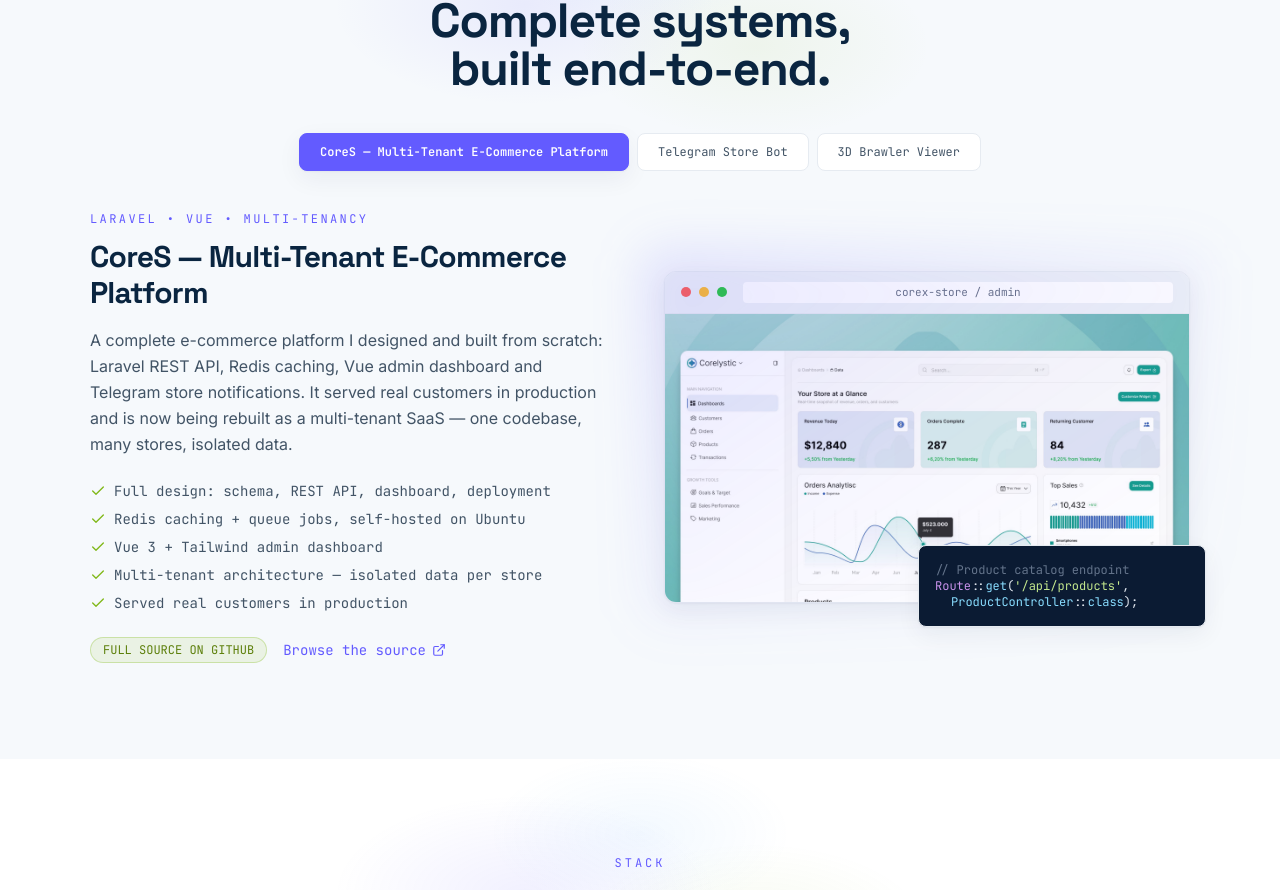
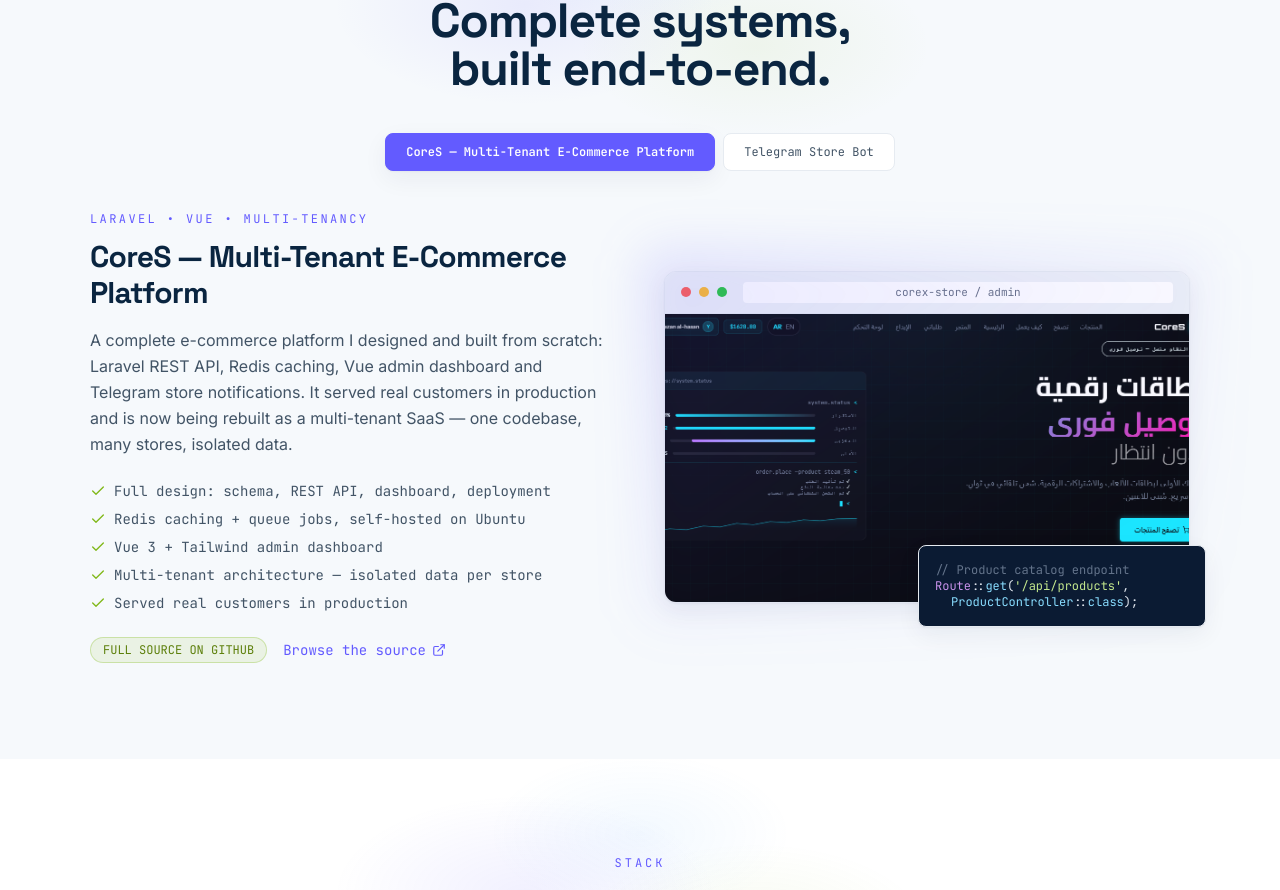
Before and after one commit to Andres-de-Fonoliousa/andres-dev-portfolio, a Vue app: page / in a window 1280 px wide. Shown: the part 2151-3041 px from the top of the page. Built offline with nearby package versions, Linux system fonts and the light colour scheme.

Commit message:
Remove 3D Brawler project, use real CoreS dashboard screenshot

```diff
--- a/src/components/WorkSection.vue
+++ b/src/components/WorkSection.vue
@@ -7,13 +7,12 @@
 const work = useI18n('work')
 const active = ref(0)
 
-const projects = computed(() => [work.value.p1, work.value.p2, work.value.p3])
+const projects = computed(() => [work.value.p1, work.value.p2])
 const current = computed(() => projects.value[active.value])
 
 const statusStyles = [
   'border-lime/30 bg-lime/10 text-[#5c7f0a]',
   'border-indigo/30 bg-indigo/10 text-indigo',
-  'border-line bg-mist text-muted',
 ]
 </script>
 
@@ -96,7 +95,7 @@
                     </span>
                   </div>
                   <img
-                    src="/saas-dashboard.jpeg"
+                    src="/cores-dashboard.png"
                     alt="CoreS admin dashboard"
                     class="h-64 w-full object-cover object-top sm:h-72"
                     loading="lazy"
@@ -138,30 +137,6 @@
                 </div>
               </div>
               </div>
-
-              <!-- PROJECT 3 VISUAL: 3D viewer -->
-              <div v-else class="relative">
-                <div class="absolute -inset-6 rounded-3xl bg-gradient-to-br from-[#2d9cdb]/20 via-[#2d9cdb]/8 to-transparent blur-xl" aria-hidden="true"></div>
-                <div class="bento overflow-hidden rounded-xl border border-line shadow-card">
-                  <div class="flex items-center gap-2 border-b border-line bg-fog px-4 py-2.5">
-                    <span class="h-2.5 w-2.5 rounded-full bg-[#ff5f57]"></span>
-                    <span class="h-2.5 w-2.5 rounded-full bg-[#febc2e]"></span>
-                    <span class="h-2.5 w-2.5 rounded-full bg-[#28c840]"></span>
-                    <span class="ms-2 flex-1 truncate rounded bg-white px-3 py-0.5 text-center font-mono text-[11px] text-muted">
-                      three.js + MediaPipe hand tracking
-                    </span>
-                  </div>
-                  <div
-                    class="relative flex h-64 items-center justify-center bg-gradient-to-br from-fog to-mist sm:h-72"
-                  >
-                    <div
-                      class="relative flex h-28 w-28 items-center justify-center rounded-xl border border-indigo/30 bg-indigo/10"
-                    >
-                      <p class="font-mono text-4xl text-indigo">Y</p>
-                    </div>
-                  </div>
-                </div>
-              </div>
             </AnimatedSection>
           </div>
         </Transition>
--- a/src/i18n.js
+++ b/src/i18n.js
@@ -84,15 +84,6 @@
           'Laravel API integration',
         ],
         status: 'FULL SOURCE ON GITHUB',
-        link: 'Browse the source',
-        href: 'https://github.com/Andres-de-Fonoliousa',
-      },
-      p3: {
-        tag: 'Three.js • MediaPipe • WebGL',
-        title: '3D Brawler Viewer',
-        desc: 'An interactive 3D card viewer with hand-tracking gestures — proof I move outside my usual stack and build playful, polished front-ends.',
-        points: [],
-        status: 'OPEN SOURCE',
         link: 'Browse the source',
         href: 'https://github.com/Andres-de-Fonoliousa',
       },
@@ -265,15 +256,6 @@
         link: 'تصفّح المصدر',
         href: 'https://github.com/Andres-de-Fonoliousa',
       },
-      p3: {
-        tag: 'Three.js • MediaPipe • WebGL',
-        title: 'عارض شخصيات ثلاثي الأبعاد',
-        desc: 'تجربة تفاعلية ثلاثية الأبعاد مع تتبع اليدين بالإيماءات — دليل على أنني أتجاوز أدواتي المعتادة وأبني واجهات أمامية ممتعة ومتقنة.',
-        points: [],
-        status: 'مفتوح المصدر',
-        link: 'تصفّح المصدر',
-        href: 'https://github.com/Andres-de-Fonoliousa',
-      },
       chat: [
         { who: 'bot', text: 'وصل طلب جديد: <b>#4921</b>' },
         { who: 'bot', text: 'تم تحديث السلة — 3 منتجات.' },
```
Also changed, not shown: public/cores-dashboard.png (added).
